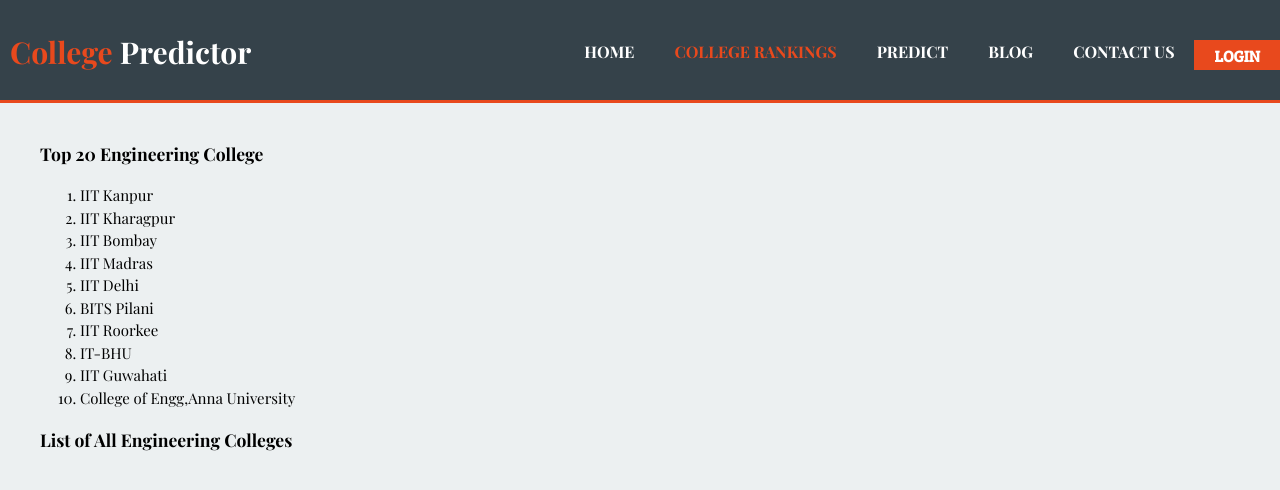
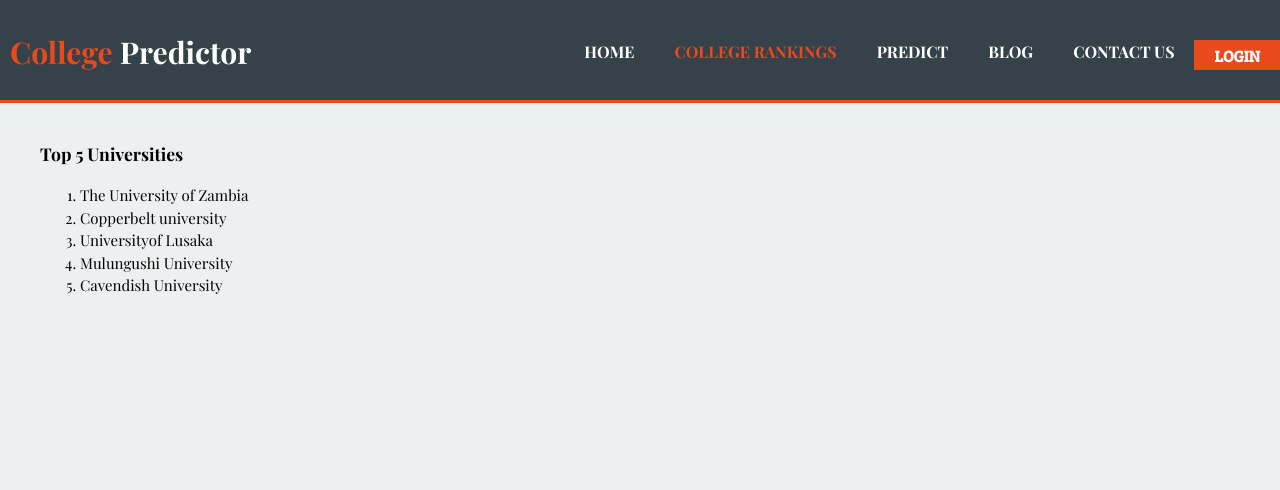
Before and after one commit to ikowadavies/CollegePredictor, a PHP site: page /CollegePredictor/collegerank.php in a window 1280 px wide. Shown: the top 490 px of the page. Run offline with PHP 8.4, Linux system fonts and the light colour scheme; data that the repository does not hold is empty; some web fonts are replaced.

Commit message:
second commit

```diff
--- a/collegerank.php
+++ b/collegerank.php
@@ -48,21 +48,16 @@
 		</div>
 	</header>
 	<div class="container">
-		<h3>Top 20 Engineering College</h3>
+		<h3>Top 5 Universities</h3>
 		<ol class="list1">
-			<li>IIT Kanpur</li>
-			<li>IIT Kharagpur</li>
-			<li>IIT Bombay</li>
-			<li>IIT Madras</li>
-			<li>IIT Delhi</li>
-			<li>BITS Pilani</li>
-			<li>IIT Roorkee</li>
-			<li>IT-BHU</li>
-			<li>IIT Guwahati</li>
-			<li>College of Engg,Anna University</li>
+			<li>The University of Zambia</li>
+			<li>Copperbelt university</li>
+			<li>Universityof Lusaka</li>
+			<li>Mulungushi University</li>
+			<li>Cavendish University</li>
 		</ol>
-		<?php
-		$con = mysqli_connect('localhost', 'root', '', 'college');
+		<!--
+		/*$con = mysqli_connect('localhost', 'root', '', 'college');
 
 		$query = "SELECT cid,name FROM `clg_mrks`";
 		$result = mysqli_query($con, $query);
@@ -74,7 +69,7 @@
 				echo '<li><a href="college.php?cid='.$row[0].'">'.$row[1].'</a></li>';
 			}
 			echo "</ol>";
-		} else echo 'error';		?>
+		} else echo 'error';		?>*/ -->
 	</div>
 </body>
 </html>
```
